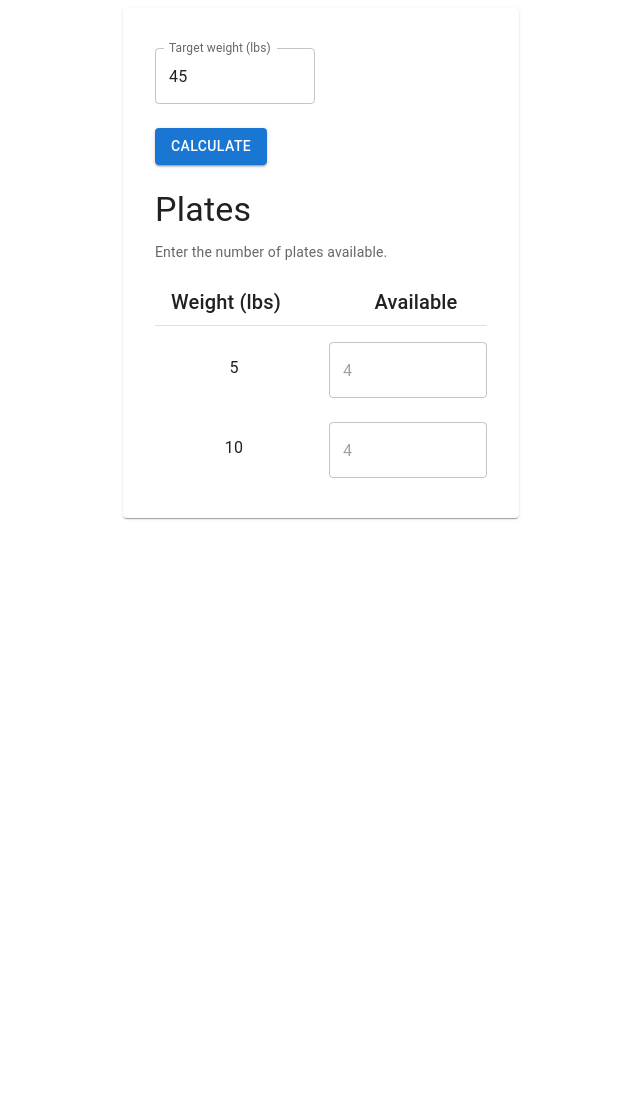
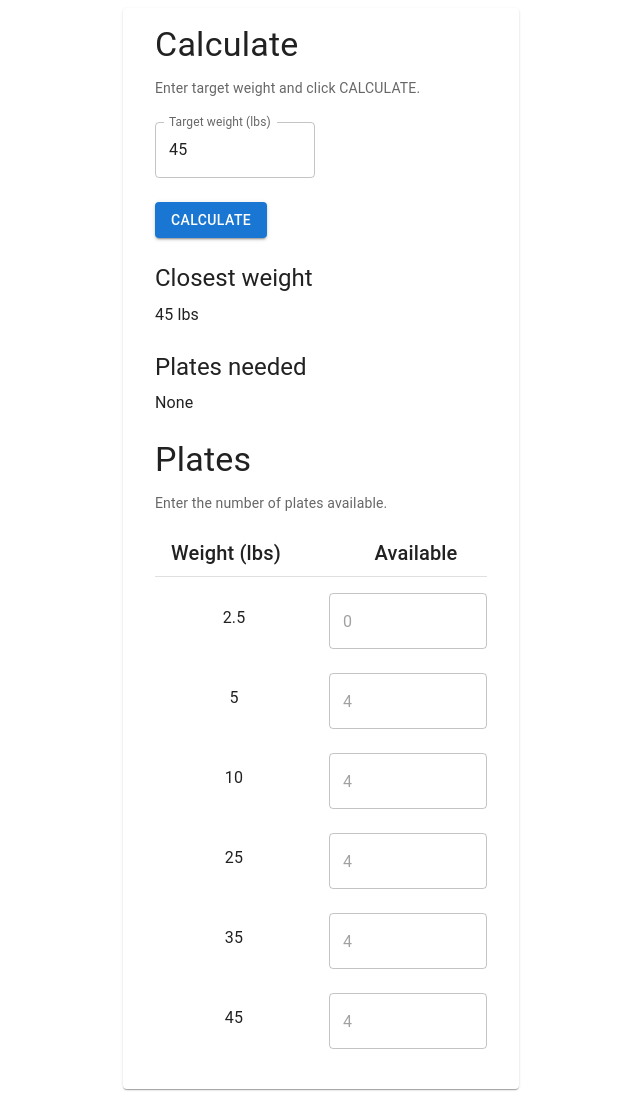
Before and after one commit to ruinaz90/plate-calculator, a Next.js app: page / in a window 1280 px wide. Shown: the whole page, without its empty margins (319-959 px from the left). Before the commit the page ends 800 px from the top, so only its background shows below. Built offline with nearby package versions, Linux system fonts and the light colour scheme.

Commit message:
calculate

```diff
--- a/pages/index.js
+++ b/pages/index.js
@@ -35,6 +35,24 @@ export default function Home() {
     function handleChange(e) {
         const weight = Number(e.target.id), plateAmount = Number(e.target.value)
         setPlates({...plates, [weight]: plateAmount})
+        console.log(plates)
+    }
+
+    function handleSubmit(e) {
+        e.preventDefault()
+        const plateList = calculatePlate(weight, {weightLimits: plates})
+        setResultsWeight(plateList.closestWeight)
+
+        if(plateList.plates[0]) {
+            let platesNeeded = plateList.plates.map(plate => plate.plateWeight)
+            let platesQty = plateList.plates.map(plate => plate.qty)
+            setResults(platesNeeded)
+            setResultsQty(platesQty)
+        }
+        else {
+            setResults([])
+            setResultsQty([])
+        }
     }
 
     return (
@@ -50,9 +68,22 @@ export default function Home() {
         <Container maxWidth="xs">
             <Card>
             <CardContent>
+                <Box sx={{ mb: 3, mx: 2 }}>
+                    <Typography variant="h4" gutterBottom>Calculate</Typography>
+                    <Typography color="text.secondary" variant="body2" gutterBottom>Enter target weight and click CALCULATE.</Typography>
+                </Box>
+
                 <Box sx={{ m: 3, mx: 2 }}><TextField sx={{ width: '20ch' }} label="Target weight (lbs)" variant="outlined" type="number" value={weight} onChange={(e) => setWeight(Number(e.target.value))} /></Box>
-                <Box sx={{ mb: 3, mx: 2 }}><Button variant="contained">Calculate</Button></Box>
+                <Box sx={{ mb: 3, mx: 2 }}><Button variant="contained" onClick={handleSubmit}>Calculate</Button></Box>
 
+                <Box sx={{ mb: 3, mx: 2 }}>
+                    <Typography variant="h5" gutterBottom>Closest weight</Typography>
+                    <Typography variant="body1">{resultsWeight} lbs</Typography>
+                    </Box>
+                <Box sx={{ mb: 3, mx: 2 }}>
+                    <Typography variant="h5" gutterBottom>Plates needed</Typography>
+                    {results.length ? results.map((element, index) => <Typography variant="body1" key={index}>{element} lbs x {resultsQty[index]}</Typography>) : <Typography variant="body1">None</Typography>}
+                    </Box>
 
                 <Box sx={{ mb: 3, mx: 2 }}>
                     <Typography variant="h4" gutterBottom>Plates</Typography>
@@ -68,6 +99,12 @@ export default function Home() {
 
                 <Box sx={{ m: 2 }}>
                     <Grid container spacing={2}>
+                        <Grid xs display="flex" justifyContent="center" alignItems="center"><Typography variant="body1" gutterBottom>2.5</Typography></Grid>
+                        <Grid xs display="flex" justifyContent="center" alignItems="center"><TextField type="number" variant="outlined" id="2.5" placeholder="0" onChange={handleChange} /></Grid>
+                    </Grid>
+                </Box>
+                <Box sx={{ m: 2 }}>
+                    <Grid container spacing={2}>
                         <Grid xs display="flex" justifyContent="center" alignItems="center"><Typography variant="body1" gutterBottom>5</Typography></Grid>
                         <Grid xs display="flex" justifyContent="center" alignItems="center"><TextField type="number" variant="outlined" id="5" placeholder="4" onChange={handleChange} /></Grid>
                     </Grid>
@@ -78,6 +115,24 @@ export default function Home() {
                         <Grid xs display="flex" justifyContent="center" alignItems="center"><TextField type="number" variant="outlined" id="10" placeholder="4" onChange={handleChange} /></Grid>
                     </Grid>
                 </Box>
+                <Box sx={{ m: 2 }}>
+                    <Grid container spacing={2}>
+                        <Grid xs display="flex" justifyContent="center" alignItems="center"><Typography variant="body1" gutterBottom>25</Typography></Grid>
+                        <Grid xs display="flex" justifyContent="center" alignItems="center"><TextField type="number" variant="outlined" id="25" placeholder="4" onChange={handleChange} /></Grid>
+                    </Grid>
+                </Box>
+                <Box sx={{ m: 2 }}>
+                    <Grid container spacing={2}>
+                        <Grid xs display="flex" justifyContent="center" alignItems="center"><Typography variant="body1" gutterBottom>35</Typography></Grid>
+                        <Grid xs display="flex" justifyContent="center" alignItems="center"><TextField type="number" variant="outlined" id="35" placeholder="4" onChange={handleChange} /></Grid>
+                    </Grid>
+                </Box>
+                <Box sx={{ m: 2 }}>
+                    <Grid container spacing={2}>
+                        <Grid xs display="flex" justifyContent="center" alignItems="center"><Typography variant="body1" gutterBottom>45</Typography></Grid>
+                        <Grid xs display="flex" justifyContent="center" alignItems="center"><TextField type="number" variant="outlined" id="45" placeholder="4" onChange={handleChange} /></Grid>
+                    </Grid>
+                </Box>
             </CardContent>
             </Card>
             </Container>
```
